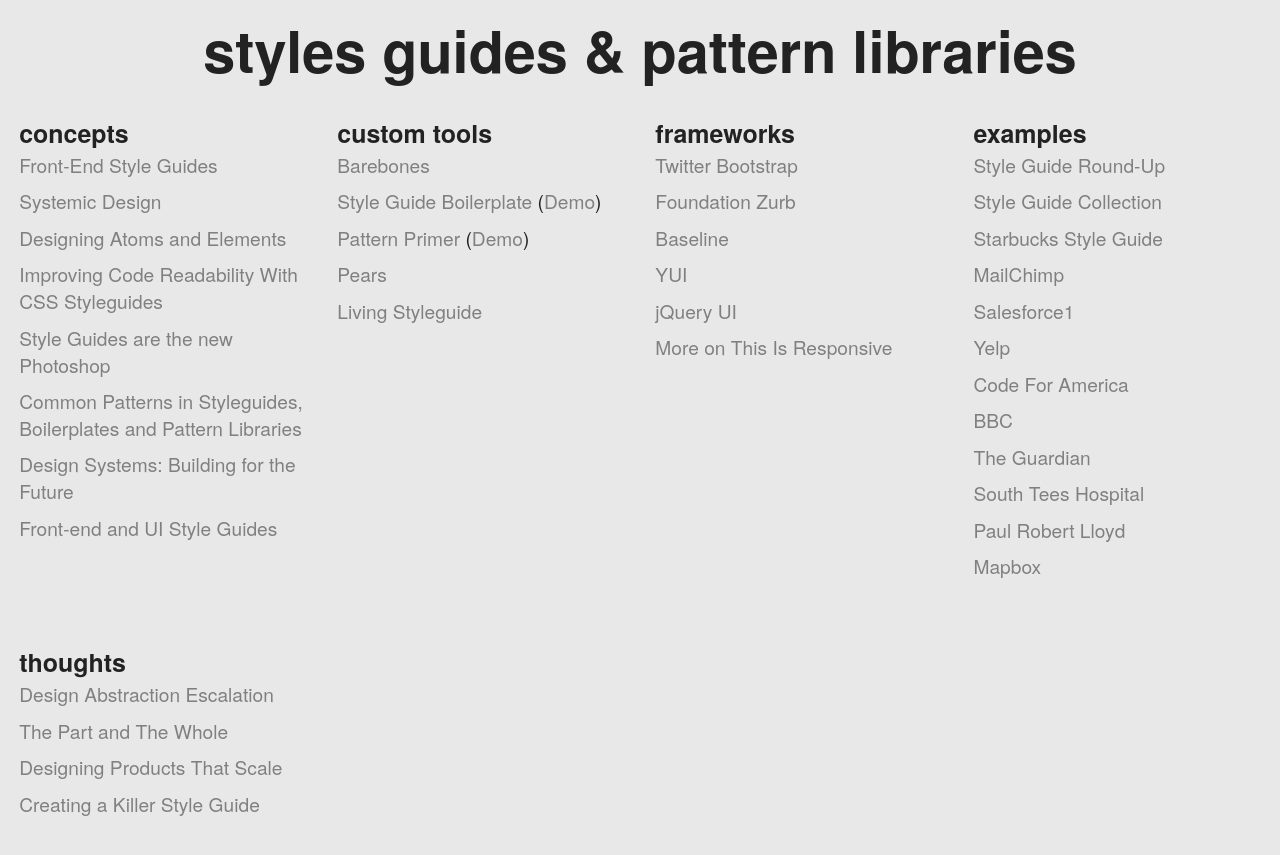
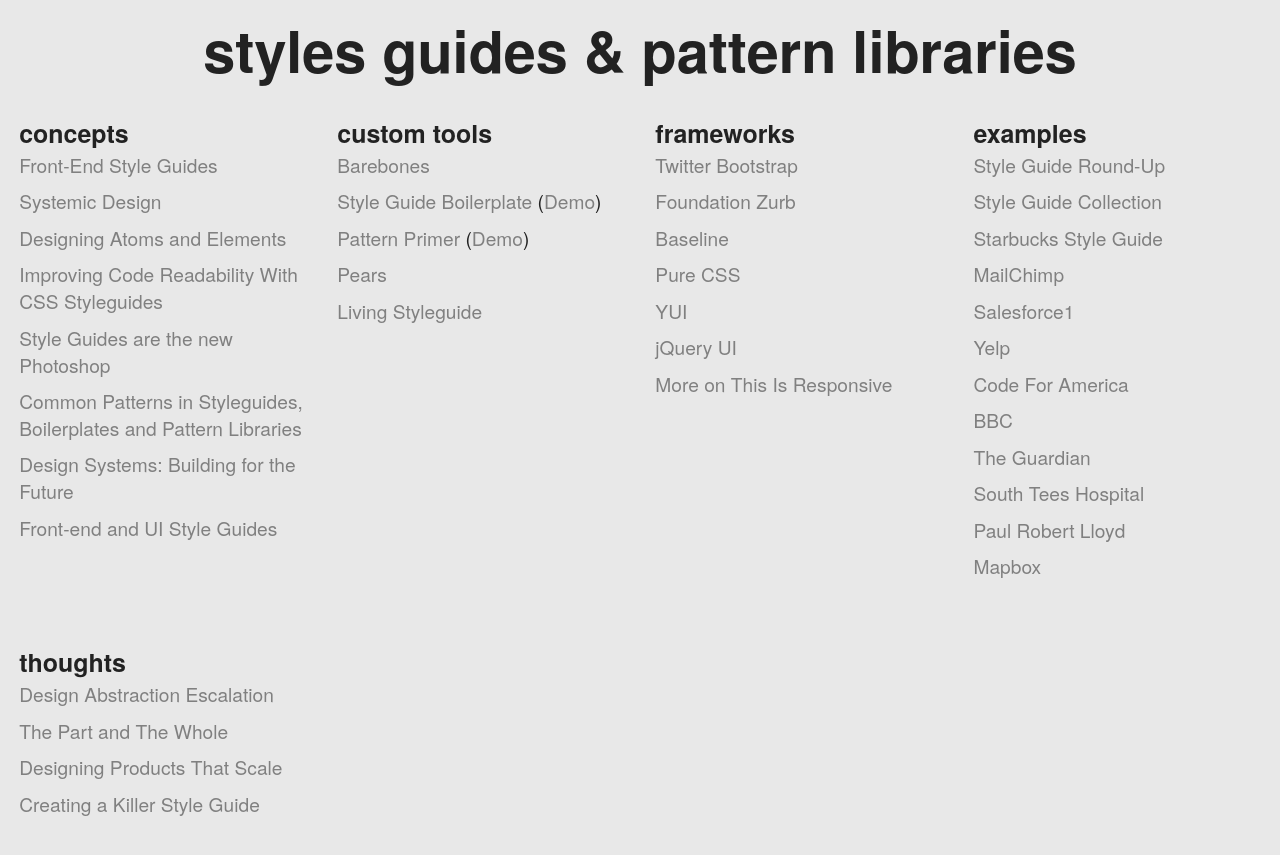
Before and after one commit to pattern-lab/website, a Jekyll site: the page built from patternlabsite/resources.html, in a window 1280 px wide and 900 px high, scrolled down 514 px. Shown: the top 855 px of the window. Built offline with Jekyll 4.4.1, drawn with Linux system fonts in a browser that asks for light colours; Markdown is read by kramdown in place of the engine named in the settings; comment, search, counter and statistics services are not loaded.

Commit message:
Added Pure

```diff
--- a/patternlabsite/resources.html
+++ b/patternlabsite/resources.html
@@ -40,6 +40,7 @@
 				<li><a href="http://getbootstrap.com/">Twitter Bootstrap</a></li>
 				<li><a href="http://foundation.zurb.com/">Foundation Zurb</a></li>
 				<li><a href="http://baselinecss.com/typography.html">Baseline</a></li>
+				<li><a href="http://purecss.io/">Pure CSS</a></li>
 				<li><a href="http://yuilibrary.com/">YUI</a></li>
 				<li><a href="http://jqueryui.com/">jQuery UI</a></li>
 				<li><a href="http://bradfrost.github.io/this-is-responsive/resources.html#frameworks">More on This Is Responsive</a></li>
```
